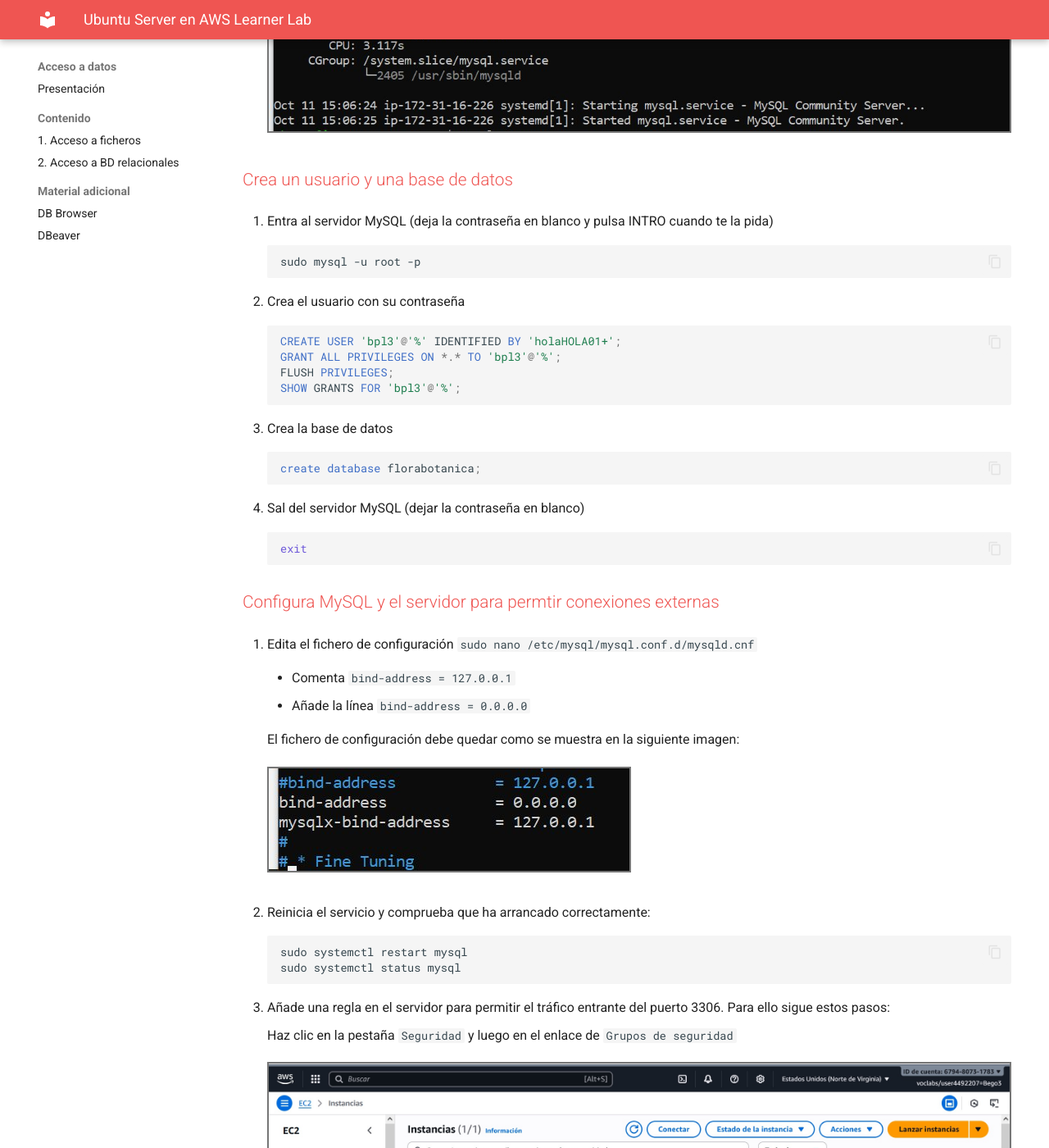
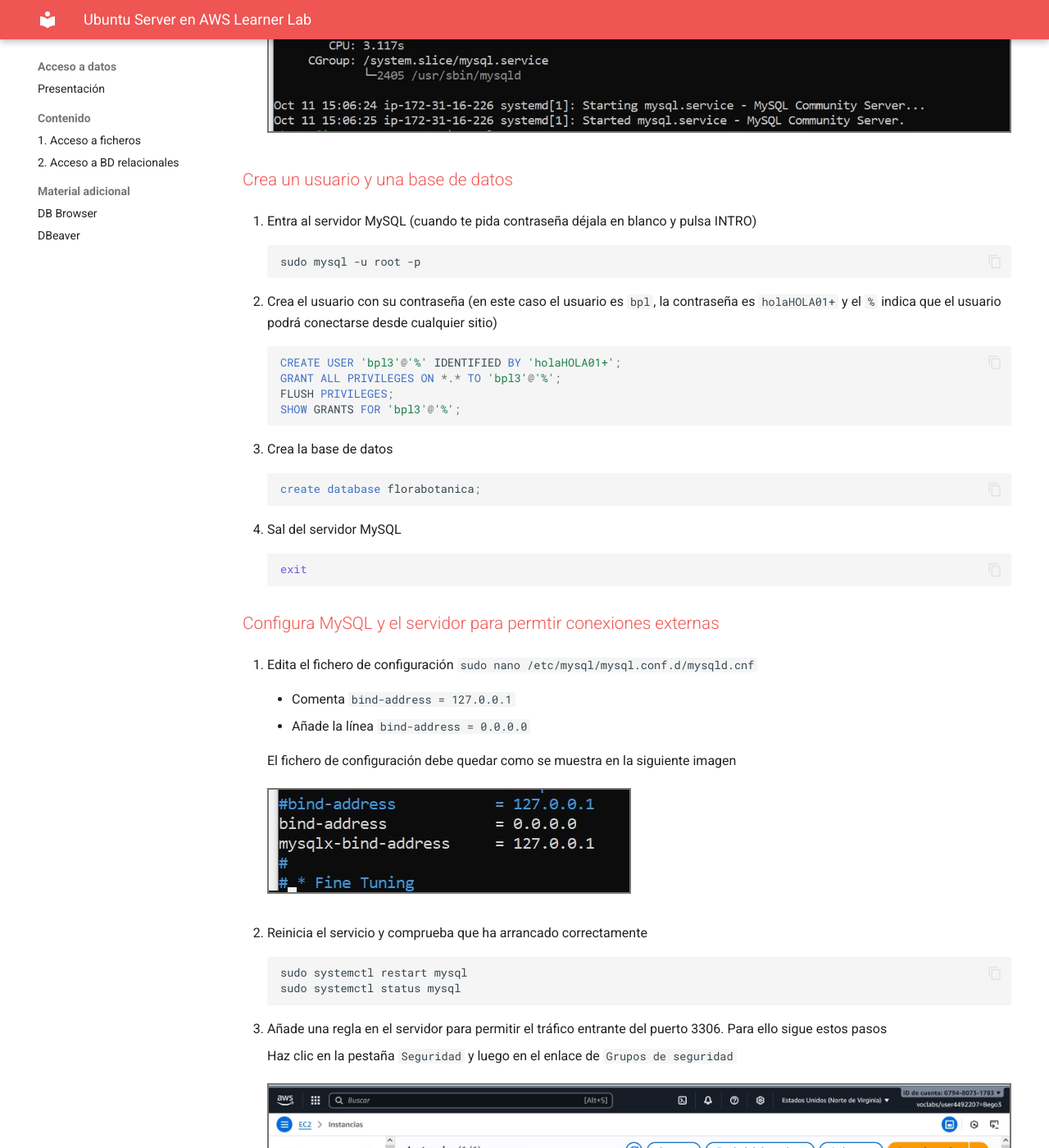
Before and after one commit to bpaterna/acceso_datos, an MkDocs documentation site: the page built from docs/AWSlab.md, in a window 1280 px wide and 1400 px high, scrolled down 9735 px. Shown: the whole window at 82% size. Built offline with MkDocs 1.6.1 and Material for MkDocs 9.7.7, drawn with Linux system fonts in a browser that asks for light colours; some of the changed text lies outside the part shown.

Commit message:
Update AWSlab.md

````diff
--- a/docs/AWSlab.md
+++ b/docs/AWSlab.md
@@ -11,25 +11,25 @@
 
 A continuación se describen los pasos para acceder al laboratorio de aprendizaje de AWS Academy.
 
-1. Habrás recibido un correo electrónico de invitación, haz clic en el enlace y crea tu cuenta. Una vez completado el registro se abrirá el curso automaticamente. Haz clic en `Contenidos` y luego en el enlace `Lanzamiento del laboratorio` como se muestra en la siguiente imagen (la primera vez que entres deberás aceptar los términos de uso).
+1. Habrás recibido un correo electrónico de invitación, haz clic en el enlace y crea tu cuenta. Una vez completado el registro se abrirá el curso automaticamente. Haz clic en `Contenidos` y luego en el enlace `Lanzamiento del laboratorio` como se muestra en la siguiente imagen (la primera vez que entres deberás aceptar los términos de uso)
     ![Imagen 1](img/AWS/imagen_001.jpg)
 
     !!!Note ""
-        Si te aparece el siguiente mensaje: *"This assignment is locked till you access it through your respective LMS once, please use your LMS to access/unlock this assignment"* vuelve a hacer clic en *Contenidos* y en el enlace *Lanzamiento del laboratorio*.
+        Si te aparece el siguiente mensaje: *"This assignment is locked till you access it through your respective LMS once, please use your LMS to access/unlock this assignment"* vuelve a hacer clic en *Contenidos* y en el enlace *Lanzamiento del laboratorio*
 
     Para entrar al curso en el futuro hazlo desde: [https://www.awsacademy.com/vforcesite/LMS_Login](https://www.awsacademy.com/vforcesite/LMS_Login)
     ![Imagen 00](img/AWS/imagen_00r.jpg)
 
-    Luego haz clic en el nombre del curso.
+    Luego haz clic en el nombre del curso
     ![Imagen 000](img/AWS/imagen_000.jpg)
-    Una vez dentro, haz clic en `Contenidos` y luego en el enlace `Lanzamiento del laboratorio` como hiciste la primera vez.
+    Una vez dentro, haz clic en `Contenidos` y luego en el enlace `Lanzamiento del laboratorio` como hiciste la primera vez
     ![Imagen 1](img/AWS/imagen_001.jpg)
 
 
-2. Cuando aparezca la pantalla con el laboratorio, haz clic en el botón `Start Lab` (verás que el círculo junto al enlace `AWS` cambia de color rojo a amarillo y permanece de ese color mientras arranca el laboratorio).
+2. Cuando aparezca la pantalla con el laboratorio, haz clic en el botón `Start Lab` (verás que el círculo junto al enlace `AWS` cambia de color rojo a amarillo y permanece de ese color mientras arranca el laboratorio)
     ![Imagen 2](img/AWS/imagen_002.jpg)
 
-3. Cuando el laboratorio haya arrancado, el círculo cambiará a color verde. Entonces haz clic en el enlace `AWS` para acceder a la `Página de inicio de la Consola` (puedes ver que la región es *North Virginia (us-east-1)* que es la región por defecto de los laboratorios de aprendizaje) y después haz clic en `EC2` para acceder a la consola de instancias EC2.
+3. Cuando el laboratorio haya arrancado, el círculo cambiará a color verde. Entonces haz clic en el enlace `AWS` para acceder a la `Página de inicio de la Consola` (puedes ver que la región es *North Virginia (us-east-1)* que es la región por defecto de los laboratorios de aprendizaje) y después haz clic en `EC2` para acceder a la consola de instancias EC2
     ![Imagen 4](img/AWS/imagen_004b.jpg)
 
 
@@ -40,42 +40,42 @@ A continuación se describen los pasos para crear un servidor Ubuntu en un labor
 1. Haz clic en el botón `Lanzar la instancia`
     ![Imagen 6](img/AWS/imagen_006.jpg)
 
-2. Escribe el nombre de la instancia y elige una `Amazon Machine Image (AMI)` en este caso Ubuntu (al seleccionar ubuntu nos aparece la Ubuntu Server 24.04 LTS que es apta para utilizar de forma gratuita).
+2. Escribe el nombre de la instancia y elige una `Amazon Machine Image (AMI)` en este caso Ubuntu (al seleccionar ubuntu nos aparece la Ubuntu Server 24.04 LTS que es apta para utilizar de forma gratuita)
     ![Imagen 7](img/AWS/imagen_007.jpg)
 
-    Más abajo aparece el tipo de instancia.
+    Más abajo aparece el tipo de instancia
     ![Imagen 8](img/AWS/imagen_008.jpg)
 
-3. Crea un par de claves.
+3. Crea un par de claves
     ![Imagen 9](img/AWS/imagen_009.jpg)
     ![Imagen 10](img/AWS/imagen_010r.jpg)
 
     <span class="mis_avisos">**Muy importante:** Verás que el navegador descarga la clave automáticamente. Guarda el fichero de la clave en lugar seguro porque te hará falta para conectar a tu servidor por SSH.</span>
 
-4. Deja el resto de opciones como están y, en la parte derecha dentro del apartado `Resumen`, haz clic en el botón `Lanzar instancia`. Cuando la instancia termine de lanzarse aparecerá la siguiente imagen:
+4. Deja el resto de opciones como están y, en la parte derecha dentro del apartado `Resumen`, haz clic en el botón `Lanzar instancia`. Cuando la instancia termine de lanzarse aparecerá la siguiente imagen
     ![Imagen 12](img/AWS/imagen_012.jpg)
 
-5. Puedes hacer clic en el botón `Conectarse a la instancia` para ver las instrucciones de conexión al servidor, por ejemplo en la pestaña `Cliente SSH` aparece lo siguiente:
+5. Puedes hacer clic en el botón `Conectarse a la instancia` para ver las instrucciones de conexión al servidor, por ejemplo en la pestaña `Cliente SSH` aparece lo siguiente
     ![Imagen 13](img/AWS/imagen_013.jpg)
 
-6. Prueba la conexión. Para ello escribe en una ventana de comandos la instrucción siguiente:
+6. Prueba la conexión. Para ello escribe en una ventana de comandos la instrucción siguiente
 
     ```bash
     ssh -i nombre_clave ubuntu@nombre_servidor
     ```
     Asegurate que el archivo .pem está en la carpeta desde la que lanzas el comando y sustituye `nombre_clave` por el de tu archivo .pem y `nombre_servidor`el nombre de tu servidor.
 
-    Si la conexión se ha establecido correctamente verás la siguiente información:
+    Si la conexión se ha establecido correctamente verás la siguiente información
     ![Imagen 14](img/AWS/imagen_014.jpg)
 
 
 <span class="mi_h3">Instalación de MySQL</span>
 
-1. Actualiza la lista de paquetes del servidor:
+1. Actualiza la lista de paquetes del servidor
     ```bash
     sudo apt update
     ```
-2. Instala el servidor MySQL y las dependencias necesarias:
+2. Instala el servidor MySQL y las dependencias necesarias
     ```bash
     sudo apt install mysql-server
     ```
@@ -89,7 +89,7 @@ A continuación se describen los pasos para crear un servidor Ubuntu en un labor
     ![Imagen 16](img/AWS/imagen_016.jpg)
 
 -->
-3. Comprueba que el servicio de MySQL se esté ejecutando correctamente (si no está activo, puedes iniciarlo con `sudo systemctl start mysql`):
+3. Comprueba que el servicio de MySQL se esté ejecutando correctamente (si no está activo, puedes iniciarlo con `sudo systemctl start mysql`)
     ```bash
     sudo systemctl status mysql
     ```
@@ -99,12 +99,12 @@ A continuación se describen los pasos para crear un servidor Ubuntu en un labor
 
 <span class="mi_h3">Crea un usuario y una base de datos</span>
 
-1. Entra al servidor MySQL (deja la contraseña en blanco y pulsa INTRO cuando te la pida)
+1. Entra al servidor MySQL (cuando te pida contraseña déjala en blanco y pulsa INTRO)
     ```bash
     sudo mysql -u root -p
     ```
 
-2. Crea el usuario con su contraseña
+2. Crea el usuario con su contraseña (en este caso el usuario es `bpl`, la contraseña es `holaHOLA01+` y el `%` indica que el usuario podrá conectarse desde cualquier sitio)
     ```sql
     CREATE USER 'bpl3'@'%' IDENTIFIED BY 'holaHOLA01+';
     GRANT ALL PRIVILEGES ON *.* TO 'bpl3'@'%';
@@ -117,7 +117,7 @@ A continuación se describen los pasos para crear un servidor Ubuntu en un labor
     create database florabotanica;
     ```
 
-4. Sal del servidor MySQL (dejar la contraseña en blanco)
+4. Sal del servidor MySQL
     ```bash
     exit
     ```
@@ -131,17 +131,17 @@ A continuación se describen los pasos para crear un servidor Ubuntu en un labor
 
     - Añade la línea `bind-address = 0.0.0.0`
 
-    El fichero de configuración debe quedar como se muestra en la siguiente imagen:
+    El fichero de configuración debe quedar como se muestra en la siguiente imagen
     ![Imagen 18](img/AWS/imagen_018.jpg)
 
 
-2. Reinicia el servicio y comprueba que ha arrancado correctamente:
+2. Reinicia el servicio y comprueba que ha arrancado correctamente
     ```bash
     sudo systemctl restart mysql
     sudo systemctl status mysql
     ```
 
-3. Añade una regla en el servidor para permitir el tráfico entrante del puerto 3306. Para ello sigue estos pasos:
+3. Añade una regla en el servidor para permitir el tráfico entrante del puerto 3306. Para ello sigue estos pasos
 
     Haz clic en la pestaña `Seguridad` y luego en el enlace de `Grupos de seguridad`
     ![Imagen 28](img/AWS/imagen_028.jpg)
@@ -153,11 +153,11 @@ A continuación se describen los pasos para crear un servidor Ubuntu en un labor
     Haz clic en `Agregar regla`, configura el tipo, el puerto y la IP de origen `0.0.0.0/0` para permitir acceso desde cualquier lugar y por último haz clic en el botón `Guardar reglas`
     ![Imagen 30](img/AWS/imagen_030.jpg)
 
-    En unos segundos aparecerá tu nueva regla en la lista:
+    En unos segundos aparecerá tu nueva regla en la lista
     ![Imagen 31](img/AWS/imagen_031.jpg)
 
 
-4. Prueba a conectar a tu base de datos desde DBeaver u otro programa
+4. Prueba a conectar a tu base de datos desde DBeaver o desde otro programa.
 
 
 
````
